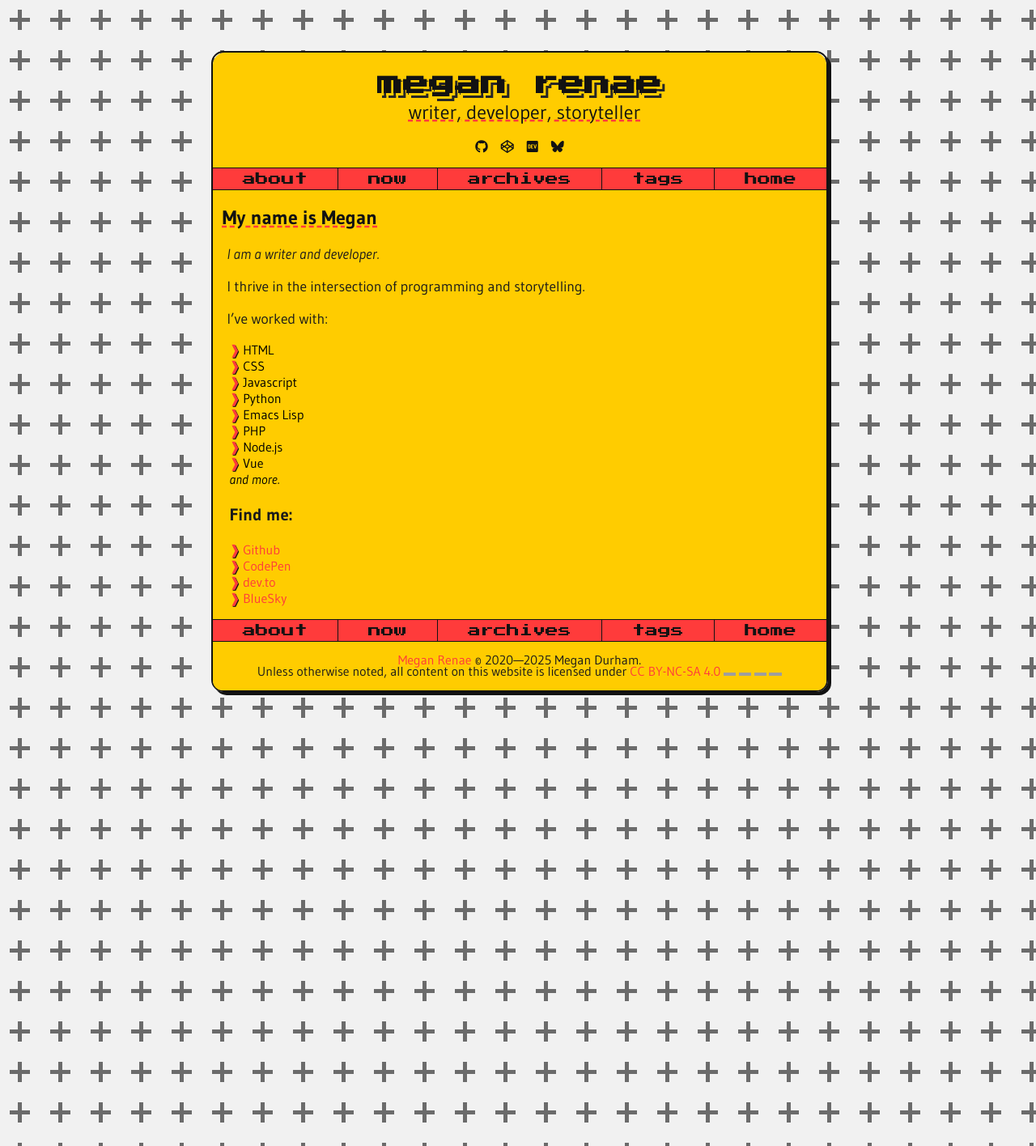
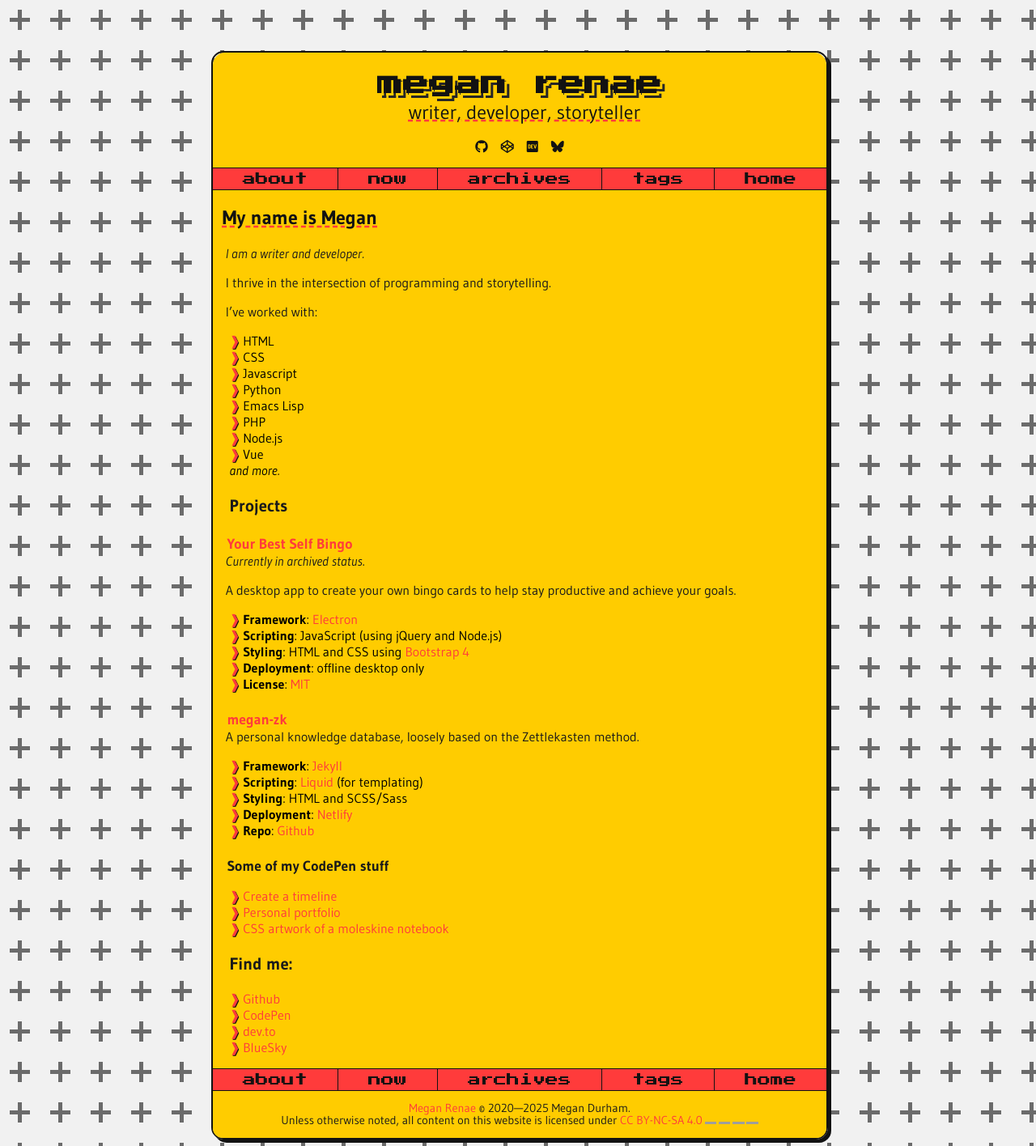
Before and after one commit to meganrenae21/blog, a Jekyll site: the page built from about.md, in a window 1280 px wide. Shown: the whole page at 81% size. Built offline with Jekyll 4.4.1, drawn with Linux system fonts in a browser that asks for light colours; nearby versions of some CDN libraries; grey boxes are pictures that could not be loaded.

Commit message:
projects list

```diff
--- a/_sass/main.scss
+++ b/_sass/main.scss
@@ -263,12 +263,25 @@ h3 {
   font-size: 1.3em;
 }
 
+h4 {
+  color: var(--dark-base);
+  margin-left: 1em;
+  font-family: var(--text-font);
+  font-size: 1.1em;
+  padding-bottom: 0;
+  margin-bottom: 0;
+}
+
 p {
   margin-left: 1em;
   margin-right: 1em;
   font-family: var(--text-font);
-  font-size: 1.1em;
+  font-size: 1em;
   color: var(--dark-base);
+}
+
+h4 + p {
+  margin-top: 0;
 }
 
 ul {
--- a/about.md
+++ b/about.md
@@ -21,6 +21,36 @@ I've worked with:
 - Vue
 *and more.*
 
+### Projects
+
+#### [Your Best Self Bingo](https://github.com/meganrenae21/life-bingo)
+
+*Currently in archived status*.
+
+A desktop app to create your own bingo cards to help stay productive and achieve your goals.
+
+- **Framework**: [Electron](https://www.electronjs.org/)
+- **Scripting**: JavaScript (using jQuery and Node.js)
+- **Styling**: HTML and CSS using [Bootstrap 4](https://getbootstrap.com/)
+- **Deployment**: offline desktop only
+- **License**: [MIT](https://github.com/meganrenae21/life-bingo?tab=MIT-1-ov-file)
+
+#### [megan-zk](https://megan-zk.netlify.app/)
+
+A personal knowledge database, loosely based on the Zettlekasten method.
+
+- **Framework**: [Jekyll](https://jekyllrb.com/)
+- **Scripting**: [Liquid](https://shopify.github.io/liquid/) (for templating)
+- **Styling**: HTML and SCSS/Sass
+- **Deployment**: [Netlify](https://www.netlify.com/)
+- **Repo**: [Github](https://github.com/meganrenae21/meganzk)
+
+#### Some of my CodePen stuff
+
+-  [Create a timeline](https://codepen.io/megan-durham/pen/GRdpEjJ)
+-  [Personal portfolio](https://codepen.io/megan-durham/pen/JjWyNqb)
+-  [CSS artwork of a moleskine notebook](https://codepen.io/megan-durham/pen/zYxEezP)
+
 ### Find me:
 
 - [Github](http://github.com/meganrenae21)
```
Also changed, not shown: 3 other files.
